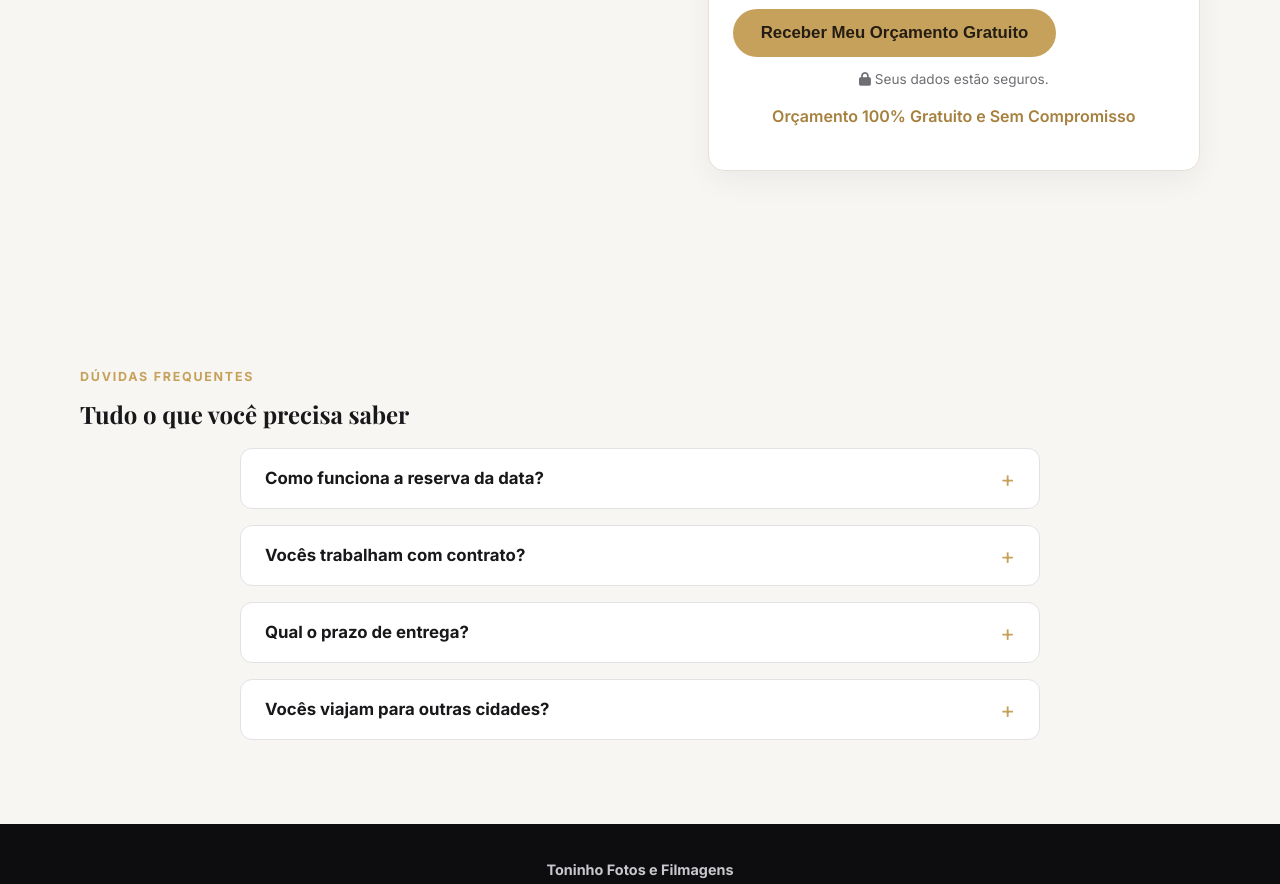
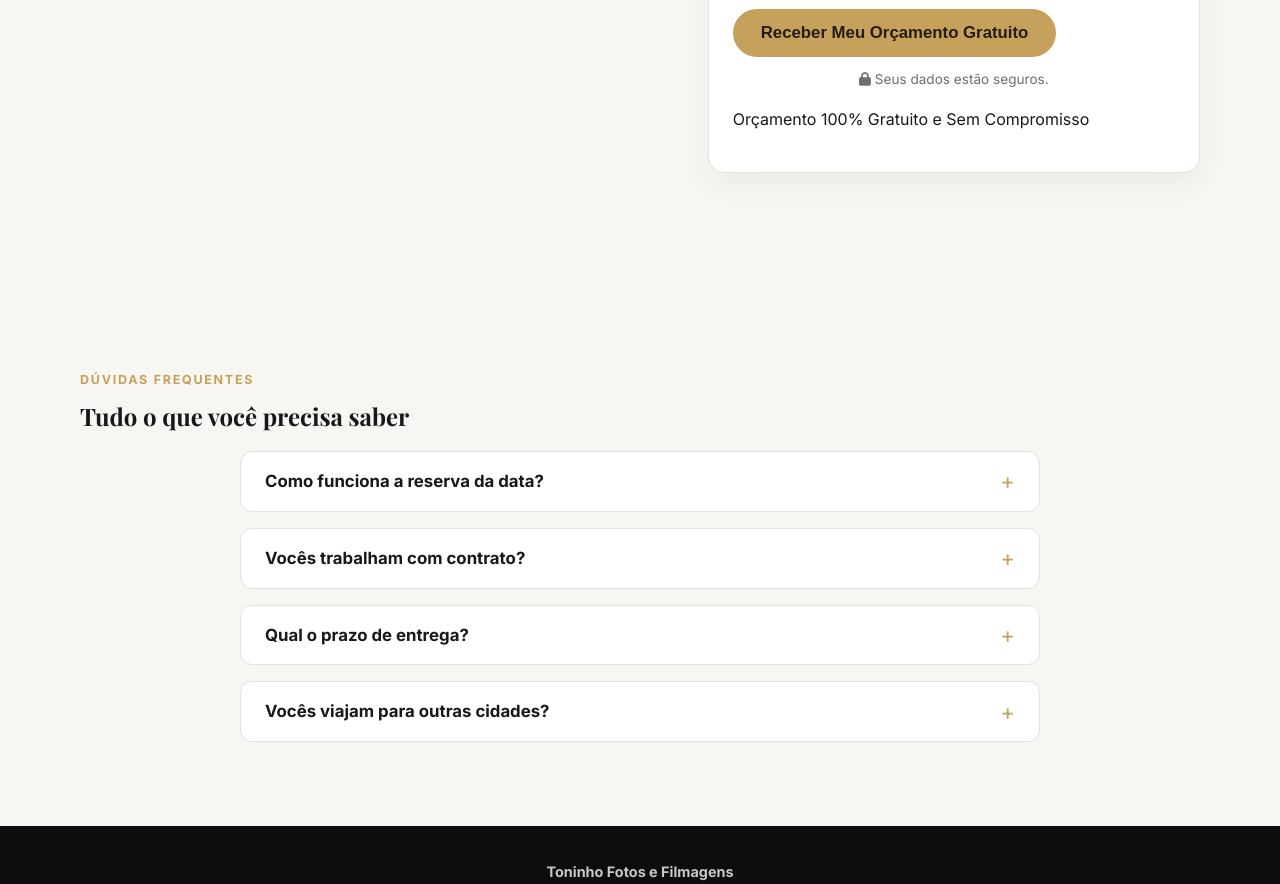
Before and after one commit to juninmd/site-toninho, a website: page index.html in a window 1280 px wide. Shown: the part 5206-6090 px from the top of the page. Drawn offline with nearby package versions, Linux system fonts and the light colour scheme.

Commit message:
Apply suggestion from gemini-code-assist[bot]
Co-authored-by: gemini-code-assist[bot] <gemini-code-assist[bot]@users.noreply.github.com>

```diff
--- a/index.html
+++ b/index.html
@@ -379,7 +379,7 @@
           </label>
           <button type="submit" class="btn btn-primary btn-block">Receber Meu Orçamento Gratuito</button>
           <p class="form-security"><i class="fas fa-lock"></i> Seus dados estão seguros.</p>
-          <p class="form-note" style="text-align: center; font-weight: 600; color: var(--gold-strong); margin-top: 8px;">Orçamento 100% Gratuito e Sem Compromisso</p>
+          <p class="form-note form-note--highlighted">Orçamento 100% Gratuito e Sem Compromisso</p>
         </form>
       </div>
     </section>
```
